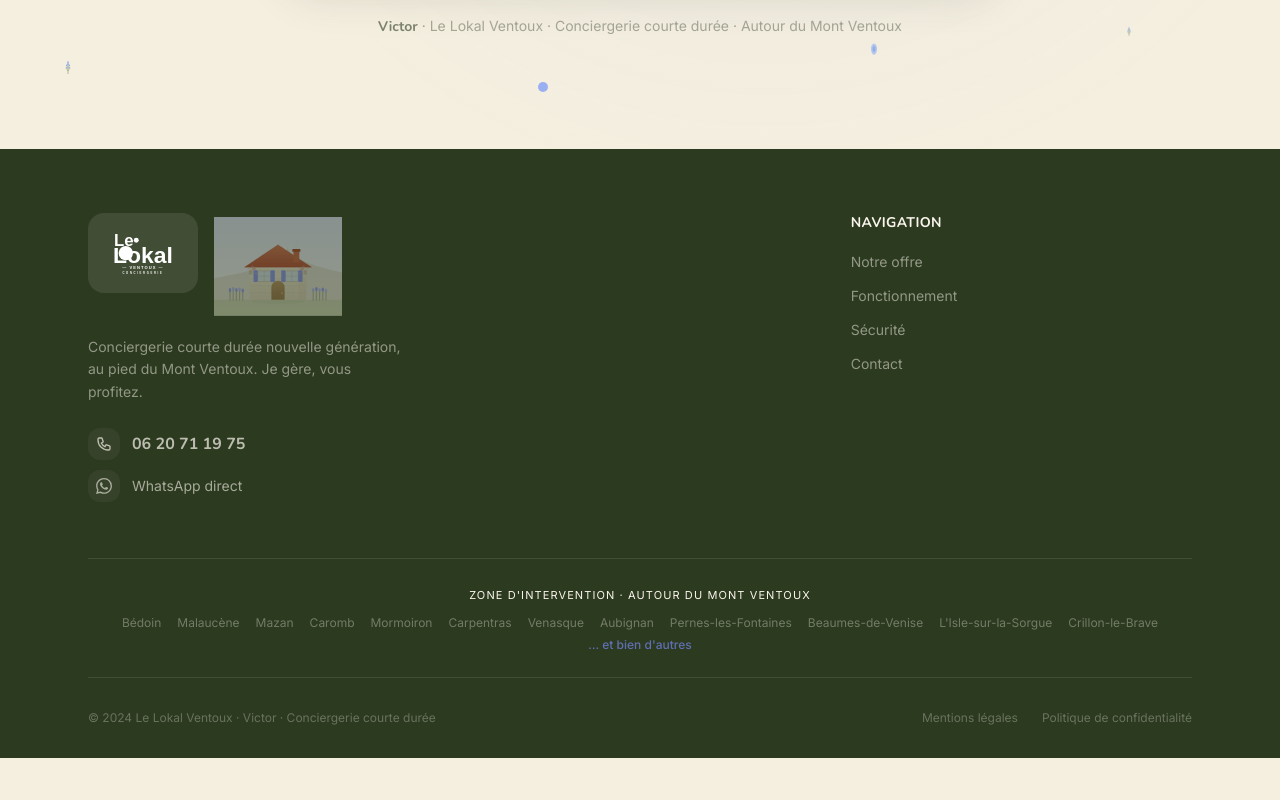
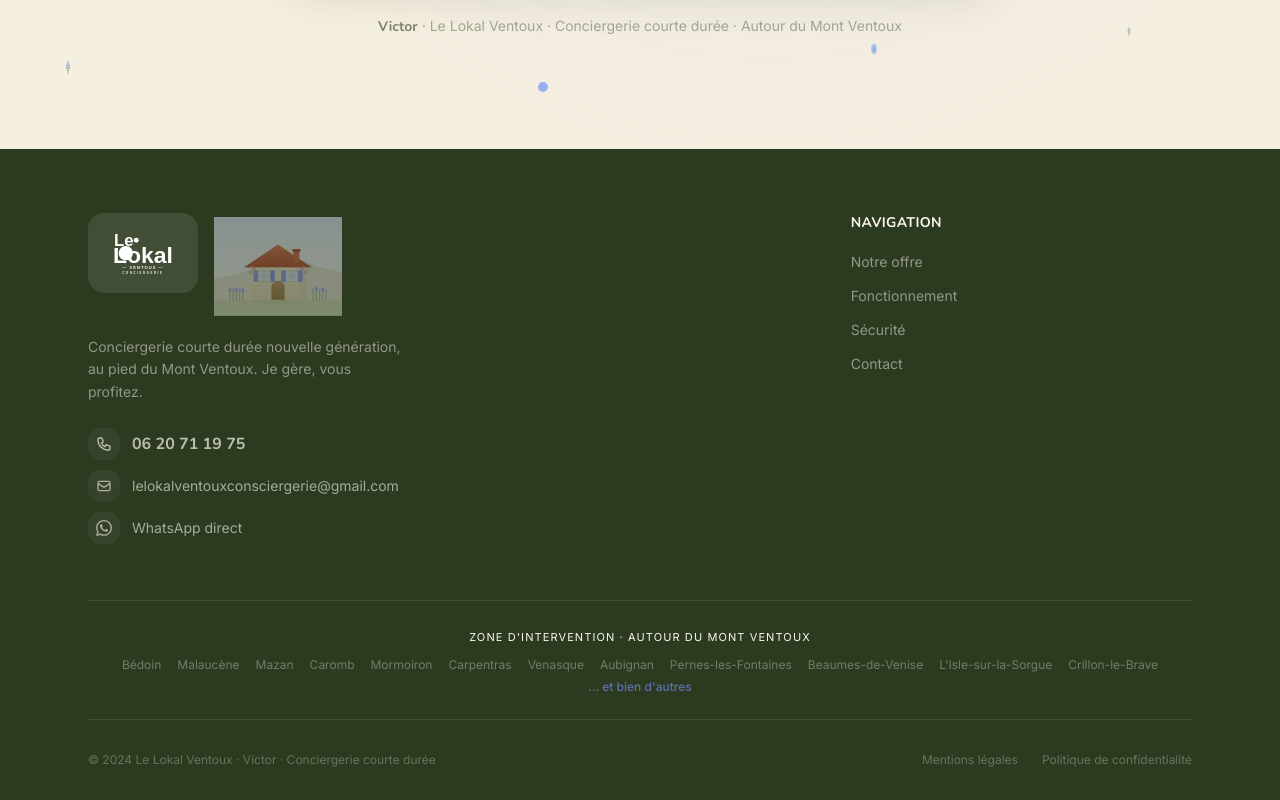
Before and after one commit to white236/site, a React (Vite) app: page / in a window 1280 px wide. Shown: the part 9804-10604 px from the top of the page. Before the commit the page ends 10562 px from the top, so only its background shows below. Built offline with nearby package versions, Linux system fonts and the light colour scheme.

Commit message:
Footer : ajout email lelokalventouxconsciergerie@gmail.com
Co-Authored-By: Claude Sonnet 4.6 <noreply@anthropic.com>
Claude-Session: https://claude.ai/code/session_01JrQSpTEuD3eq2MLu1Q5SBJ

```diff
--- a/src/components/Footer.jsx
+++ b/src/components/Footer.jsx
@@ -38,6 +38,17 @@ export default function Footer() {
                   </svg>
                 </div>
                 06 20 71 19 75
+              </a>
+              <a
+                href="mailto:lelokalventouxconsciergerie@gmail.com"
+                className="flex items-center gap-3 text-white/60 hover:text-brand-orange transition-colors font-body text-sm group"
+              >
+                <div className="w-8 h-8 bg-white/5 rounded-xl flex items-center justify-center group-hover:bg-brand-orange/20 transition-colors">
+                  <svg className="w-4 h-4" fill="none" stroke="currentColor" viewBox="0 0 24 24">
+                    <path strokeLinecap="round" strokeLinejoin="round" strokeWidth={2} d="M3 8l7.89 5.26a2 2 0 002.22 0L21 8M5 19h14a2 2 0 002-2V7a2 2 0 00-2-2H5a2 2 0 00-2 2v10a2 2 0 002 2z" />
+                  </svg>
+                </div>
+                lelokalventouxconsciergerie@gmail.com
               </a>
               <a
                 href="https://wa.me/33620711975"
```
